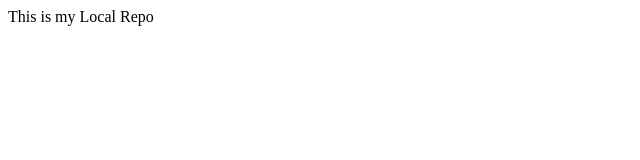
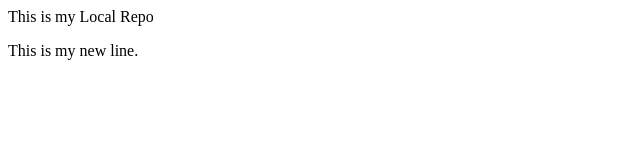
Before and after one commit to Muhammad-Hanzala786/Local-Repo, a plain HTML site: page index.html in a window 1280 px wide. Shown: the whole page, without its empty margins (0-640 px from the left). Drawn offline with Linux system fonts and the light colour scheme.

Commit message:
Add feature1 chnges.

```diff
--- a/index.html
+++ b/index.html
@@ -1 +1,4 @@
 <p>This is my Local Repo</p>
+<p>
+    This is my new line.
+</p>
```
